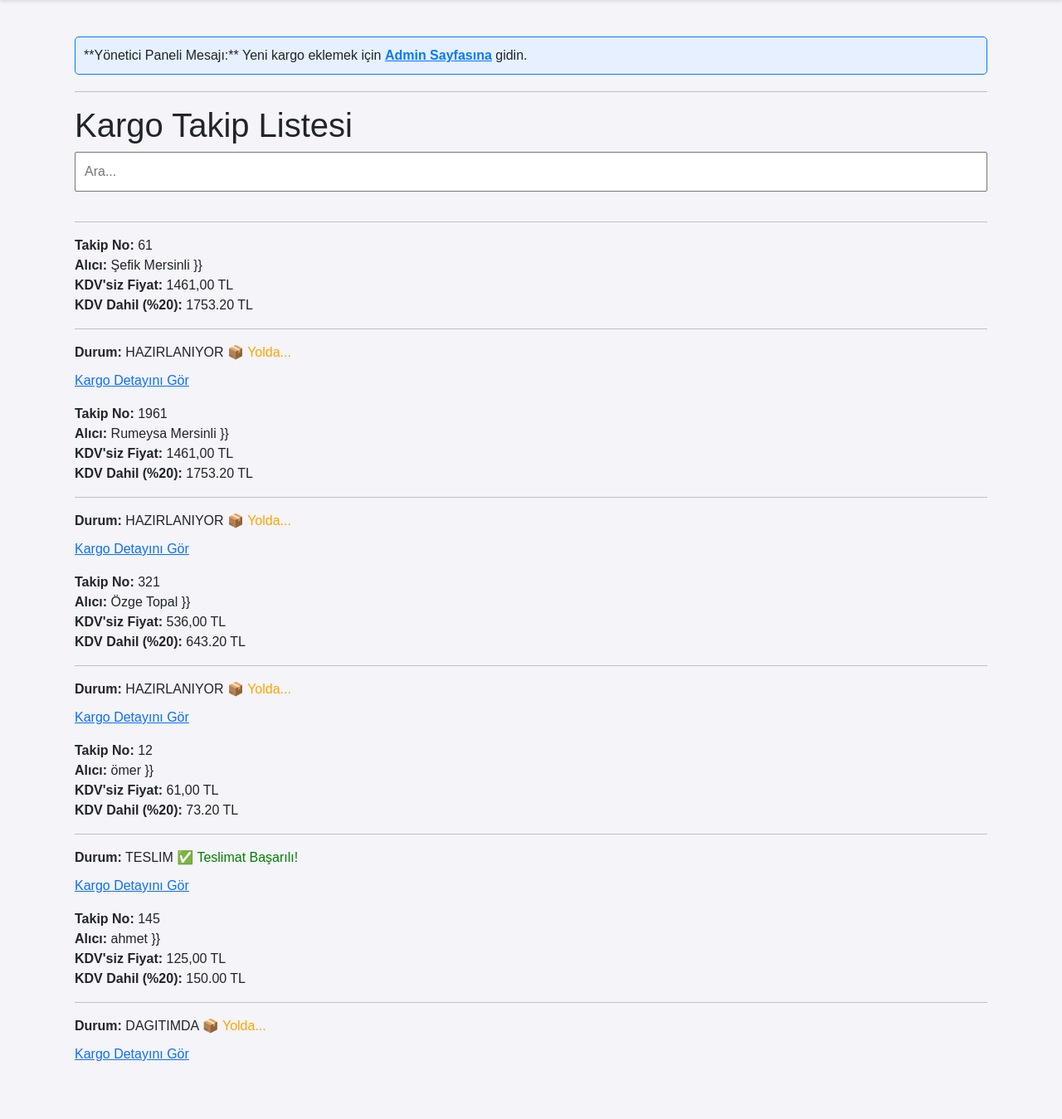
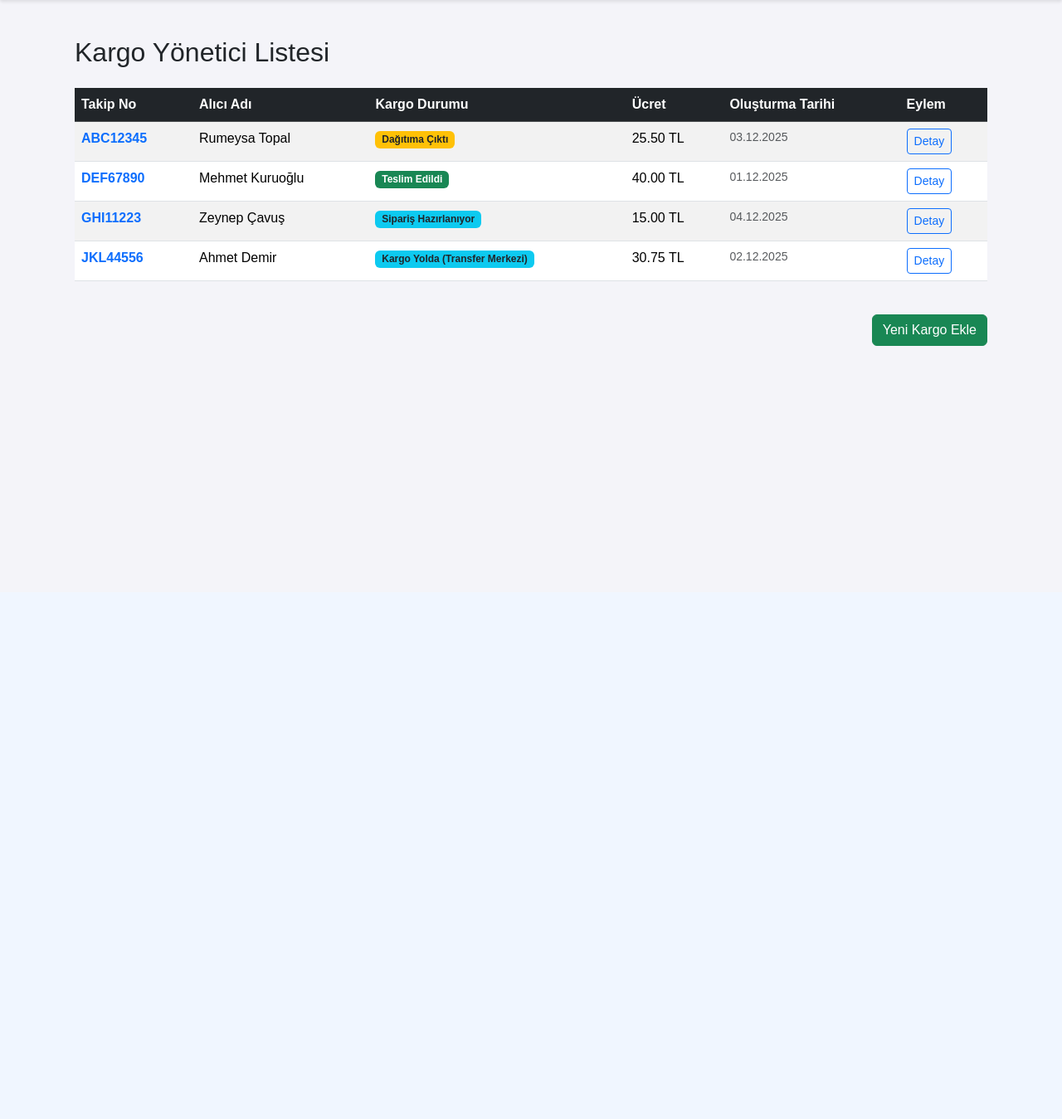
Before and after one commit to SefikMersinli/KargoTakip, a Django app: page /kargolar/ in a window 1280 px wide. Shown: the part 86-1435 px from the top of the page at 83% size. After the commit the page ends 503 px from the top, so only its background shows below. Run offline with Django 5.2, Linux system fonts and the light colour scheme; data comes from the database, SQL or seed files in the repository; both versions use the stored data as it was after the commit.

Commit message:
Refactor kargo views and templates, remove model
Removed the Kargo model and admin customization, replaced database usage with dummy data in views. Updated URLs and views to use new template locations and added new templates for kargo detail, list, and creation. Old template files were deleted and new ones created under the 'gonderiler/templates/gonderiler/' directory. The home page and template tags were also updated for consistency with the new structure.

```diff
--- a/gonderiler/models.py
+++ /dev/null
@@ -1,41 +0,0 @@
-from django.db import models
-
-# Create your models here.
-from django.db import models
-
-class Kargo(models.Model):
-
-    takip_no = models.CharField(max_length=15, unique=True, verbose_name="Takip Numarası")
-
-    # Alıcı Bilgileri
-    alici_isim = models.CharField(max_length=100, verbose_name="Alıcı Adı Soyadı")
-    alici_adres = models.TextField(verbose_name="Teslimat Adresi")
-
-    # Kargo Durumu Seçenekleri (Seçimli Alan)
-    DURUM_SECENEKLERI = [
-        ('HAZIRLANIYOR', 'Sipariş Hazırlanıyor'),
-        ('YOLDA', 'Kargo Yolda (Transfer Merkezi)'),
-        ('DAGITIMDA', 'Dağıtıma Çıktı'),
-        ('TESLIM', 'Teslim Edildi'),
-        ('IPTAL', 'İptal Edildi'),
-    ]
-    durum = models.CharField(
-        max_length=15,
-        choices=DURUM_SECENEKLERI,
-        default='HAZIRLANIYOR',
-        verbose_name="Kargo Durumu"
-    )
-
-    # Finansal Bilgiler
-    fiyat = models.DecimalField(max_digits=6, decimal_places=2, verbose_name="Kargo Ücreti")
-
-    # Otomatik Zaman Damgaları
-    olusturma_tarihi = models.DateTimeField(auto_now_add=True)
-    guncelleme_tarihi = models.DateTimeField(auto_now=True)
-
-    def __str__(self):
-        return f"{self.takip_no} - {self.alici_isim}"
-
-    class Meta:
-        verbose_name = "Kargo Gönderisi"
-        verbose_name_plural = "Kargo Gönderileri"
--- /dev/null
+++ b/gonderiler/templates/gonderiler/kargo_listesi.html
@@ -0,0 +1,60 @@
+{% extends 'base.html' %}
+{% load static %}
+{% block title %}Kargo Yönetici Listesi{% endblock %}
+
+{% block content %}
+<div class="row">
+    <div class="col-12">
+        <h2 class="mb-4">{{ baslik }}</h2>
+        <p class="text-muted">
+    </div>
+</div>
+
+<div class="table-responsive">
+    <table class="table table-hover table-striped">
+        <thead class="table-dark">
+            <tr>
+                <th>Takip No</th>
+                <th>Alıcı Adı</th>
+                <th>Kargo Durumu</th>
+                <th>Ücret</th>
+                <th>Oluşturma Tarihi</th>
+                <th>Eylem</th>
+            </tr>
+        </thead>
+        <tbody>
+            {% for gonderi in gonderiler %}
+            <tr>
+                <td>
+                    <a href="{% url 'kargo_detay' %}?takip_no_input={{ gonderi.takip_no }}" class="fw-bold text-decoration-none">
+                        {{ gonderi.takip_no }}
+                    </a>
+                </td>
+                <td>{{ gonderi.alici_isim }}</td>
+                <td>
+                    {% if gonderi.durum == 'Teslim Edildi' %}
+                        <span class="badge bg-success">{{ gonderi.durum }}</span>
+                    {% elif gonderi.durum == 'Dağıtıma Çıktı' %}
+                        <span class="badge bg-warning text-dark">{{ gonderi.durum }}</span>
+                    {% else %}
+                        <span class="badge bg-info text-dark">{{ gonderi.durum }}</span>
+                    {% endif %}
+                </td>
+                <td>{{ gonderi.fiyat }}</td>
+                <td class="text-muted small">{{ gonderi.tarih }}</td>
+                <td>
+                    <a href="{% url 'kargo_detay' %}?takip_no_input={{ gonderi.takip_no }}" class="btn btn-sm btn-outline-primary">Detay</a>
+                </td>
+            </tr>
+            {% endfor %}
+
+        </tbody>
+    </table>
+</div>
+
+<div class="row mt-4">
+    <div class="col">
+        <a href="{% url 'kargo_ekle'%}" class="btn btn-success float-end">Yeni Kargo Ekle</a>
+    </div>
+</div>
+{% endblock content %}
--- a/gonderiler/templates/kargo_listesi.html
+++ /dev/null
@@ -1,44 +0,0 @@
-{% extends "base.html" %}
-{% load kargo_tags %}
-
-{% block title %}Kargo Listesi{% endblock %}
-
-{% block content %}
-
-    {% if is_admin %}
-    <div class="admin-message"> **Yönetici Paneli Mesajı:** Yeni kargo eklemek için <a href="{% url 'admin:index' %}">Admin Sayfasına</a> gidin.
-    </div>
-    <hr>
-    {% endif %}
-
-    <h1>Kargo Takip Listesi</h1>
-
-    <input type="search" placeholder="Ara..." class="search-input"> <hr>
-
-    <ul class="kargo-liste">
-        {% for gonderi in gonderiler %}
-        <li>
-            <strong>Takip No:</strong> {{ gonderi.takip_no }} <br>
-            <strong>Alıcı:</strong> {{ gonderi.alici_isim }} }} <br>
-
-            <strong>KDV'siz Fiyat:</strong> {{ gonderi.fiyat|floatformat:2 }} TL <br>
-            <strong>KDV Dahil (%20):</strong> {% kdv_ekle gonderi.fiyat %} TL <br>
-
-            <hr>
-
-            <strong>Durum:</strong> {{ gonderi.durum }}
-
-            {% if gonderi.durum == "TESLIM" %}
-                <span class="status-message" style="color: green;">✅ Teslimat Başarılı!</span>
-            {% else %}
-                <span class="status-message" style="color: orange;">📦 Yolda...</span>
-            {% endif %}
-
-            <p class="detail-link-container"> <a href="{% url 'kargo_detay' gonderi.takip_no %}">Kargo Detayını Gör</a>
-            </p>
-
-        </li>
-        {% endfor %}
-    </ul>
-
-{% endblock %}
--- a/gonderiler/templatetags/kargo_tags.py
+++ b/gonderiler/templatetags/kargo_tags.py
@@ -1,13 +1,10 @@
 from django import template
-# template.Library nesnesini oluşturarak, tag ve filtreleri kaydetmek için kullanıyoruz.
+
 register = template.Library()
 
-# @register.simple_tag dekoratörünü kullanarak, bu fonksiyonu bir template tag'i olarak tanımlıyoruz.
 @register.simple_tag
 def kdv_ekle(fiyat, oran=20):
-    """
 
-    """
     try:
         fiyat = float(fiyat)
         oran = float(oran)
@@ -15,4 +12,4 @@ def kdv_ekle(fiyat, oran=20):
         # Sadece iki ondalık basamak göstermek için formatlıyoruz
         return "{:.2f}".format(kdvli_fiyat)
     except:
-        return fiyat # Hata durumunda orijinal fiyatı döndür
+        return fiyat
--- a/gonderiler/urls.py
+++ b/gonderiler/urls.py
@@ -5,5 +5,6 @@ urlpatterns = [
 
     path('', views.home, name="anasayfa"),
     path('kargolar/', views.kargo_listesi, name="kargo_listesi"),
-    path('kargolar/<str:takip_no>/', views.kargo_detay, name="kargo_detay"),
+    path('kargolar/detay/', views.kargo_detay, name="kargo_detay"),
+    path('kargolar/ekle/', views.kargo_ekle, name="kargo_ekle"),
 ]
--- a/gonderiler/views.py
+++ b/gonderiler/views.py
@@ -1,38 +1,92 @@
-from django.shortcuts import render, get_object_or_404
-from.models import Kargo
+from django.shortcuts import render
 
-# Create your views here.
+DUMMY_KARGOLAR = [
+    {
+        "takip_no": "ABC12345",
+        "alici_isim": "Rumeysa Topal",
+        "durum": "Dağıtıma Çıktı",
+        "fiyat": "25.50 TL",
+        "adres": "Büyükşehir Mahallesi, Gül Sokak No: 5",
+        "tarih": "03.12.2025"
+    },
+    {
+        "takip_no": "DEF67890",
+        "alici_isim": "Mehmet Kuruoğlu",
+        "durum": "Teslim Edildi",
+        "fiyat": "40.00 TL",
+        "adres": "Küçükköy Caddesi, Karanfil Apt. No: 12",
+        "tarih": "01.12.2025"
+    },
+    {
+        "takip_no": "GHI11223",
+        "alici_isim": "Zeynep Çavuş",
+        "durum": "Sipariş Hazırlanıyor",
+        "fiyat": "15.00 TL",
+        "adres": "Üniversite Kampüsü, Merkez Bina",
+        "tarih": "04.12.2025"
+    },
+    {
+        "takip_no": "JKL44556",
+        "alici_isim": "Ahmet Demir",
+        "durum": "Kargo Yolda (Transfer Merkezi)",
+        "fiyat": "30.75 TL",
+        "adres": "Sanayi Sitesi, Atatürk Bulvarı No: 20",
+        "tarih": "02.12.2025"
+    }
+]
 
 def home(request):
-    context = {}
-    return render(request, 'home.html', context)
-
-
+    return render(request, 'home.html')
 
 def kargo_listesi(request):
 
-    gonderiler= Kargo.objects.all()
-
-    is_admin= True
+    gonderiler = DUMMY_KARGOLAR
 
     context = {
-        "baslik": "Kargo Takip Listesi",
+        "baslik": "Kargo Yönetici Listesi",
         "gonderiler": gonderiler,
-        "is_admin": is_admin,
     }
 
+    return render(request, "gonderiler/kargo_listesi.html", context)
 
-    return render(request, "kargo_listesi.html", context)
+def kargo_detay(request):
+    takip_no = request.GET.get('takip_no_input')
+    detay_kargo = None
 
-
-
-def kargo_detay(request, takip_no):
-
-    detay = get_object_or_404(Kargo, takip_no=takip_no)
-
+    if takip_no:
+        for kargo in DUMMY_KARGOLAR:
+            if kargo["takip_no"] == takip_no:
+                detay_kargo = kargo
+                break
+    if detay_kargo is None:
+        detay_kargo = {
+            "takip_no": takip_no if takip_no else "Bilinmiyor",
+            "alici_isim": "Kayıt Bulunamadı",
+            "durum": "Hata: Geçersiz Takip Numarası",
+            "fiyat": "---",
+            "adres": "Aradığınız numaraya ait kayıt bulunamamıştır.",
+            "tarih": "---"
+        }
 
     context = {
-        "takip_no": takip_no,
-        "detay": detay
+        "takip_no": detay_kargo["takip_no"],
+        "detay": detay_kargo,
     }
-    return render(request, "kargo_detay.html", context)
+
+    return render(request, "gonderiler/kargo_detay.html", context)
+
+def kargo_ekle(request):
+
+    if request.method == 'POST':
+        pass
+
+    context = {
+        "durumlar": [
+            'Sipariş Hazırlanıyor',
+            'Kargo Yolda (Transfer Merkezi)',
+            'Dağıtıma Çıktı',
+            'Teslim Edildi',
+            'İptal Edildi',
+        ]
+    }
+    return render(request, "gonderiler/kargo_ekle.html", context)
```
Also changed, not shown: gonderiler/admin.py (+0 -25 lines), gonderiler/templates/gonderiler/kargo_detay.html (added, +38 -0 lines), gonderiler/templates/gonderiler/kargo_ekle.html (added, +48 -0 lines), gonderiler/templates/home.html (+17 -6 lines), gonderiler/templates/kargo_detay.html (deleted, +0 -23 lines), db.sqlite3.
